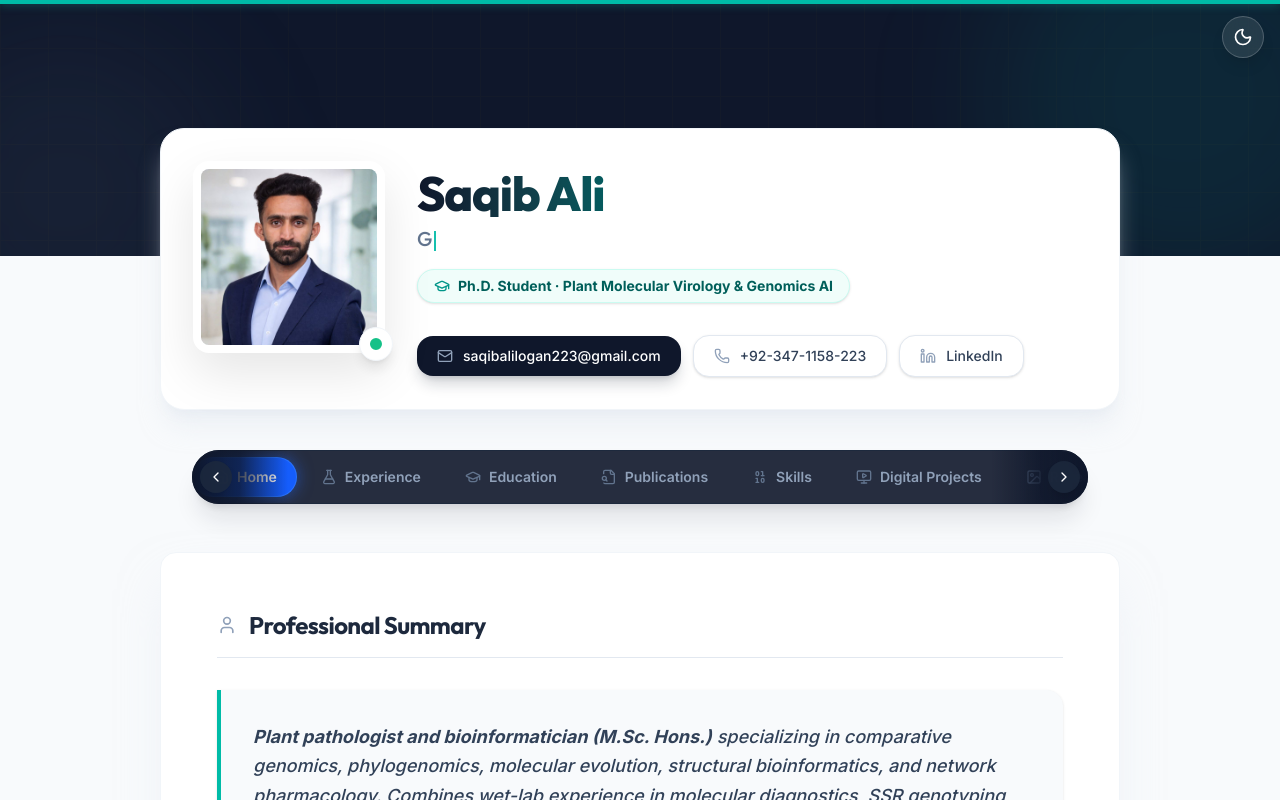
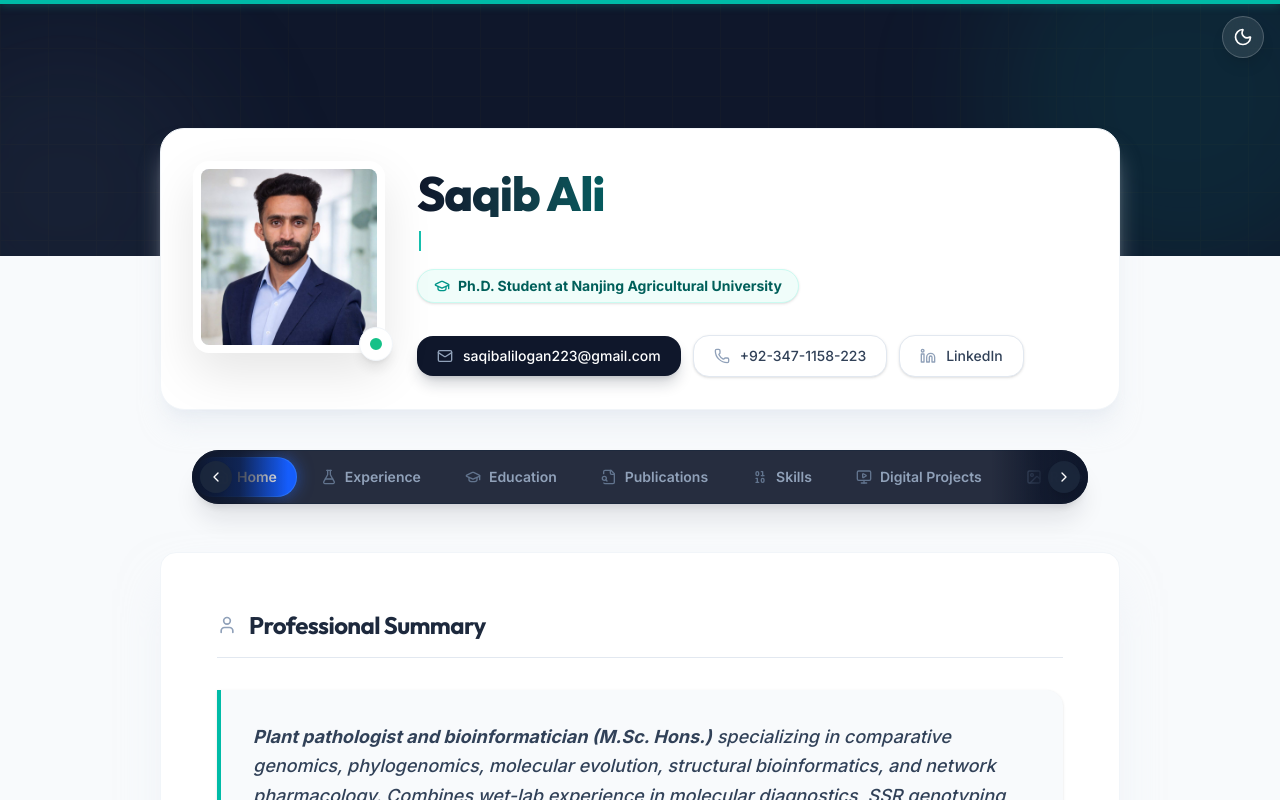
Before and after one commit to alisphd/portfolio, a React (Vite) app: page / in a window 1280 px wide. Shown: the top 800 px of the page. Built offline with nearby package versions, Linux system fonts and the light colour scheme.

Commit message:
Use formal doctorate title and current-position headline

```diff
--- a/src/App.tsx
+++ b/src/App.tsx
@@ -104,9 +104,9 @@ const GALLERY_CATEGORY_COLORS: Record<string, string> = {
 };
 
 const TYPING_ROLES = [
+  'Plant Molecular Virology & Genomics AI',
+  'Genomics AI for Plant Virus Identification',
   'Plant Pathologist & Bioinformatician',
-  'Genomics AI for Plant Virus Identification',
-  'Plant Molecular Virology Researcher',
   'Computational Genomics Researcher',
 ];
 
--- a/src/data.ts
+++ b/src/data.ts
@@ -1,7 +1,7 @@
 export const cvData = {
   name: "Saqib Ali",
   title: "Plant Pathologist & Bioinformatician",
-  role: "Ph.D. Student · Plant Molecular Virology & Genomics AI",
+  role: "Ph.D. Student at Nanjing Agricultural University",
   contact: {
     phone: "+92-347-1158-223",
     email: "saqibalilogan223@gmail.com",
@@ -13,7 +13,7 @@ export const cvData = {
   about: "<strong>Plant pathologist and bioinformatician (M.Sc. Hons.)</strong> specializing in comparative genomics, phylogenomics, molecular evolution, structural bioinformatics, and network pharmacology. Combines wet-lab experience in molecular diagnostics, SSR genotyping, marker-assisted selection, and physiological stress screening with computational expertise in genome-wide gene family analysis, synteny mapping, protein structure prediction, docking, molecular dynamics, population genetics, and integrative R/Python workflows for plant–pathogen interaction and functional genomics research.<br/><br/>Currently a <strong>Ph.D. student in Plant Pathology at Nanjing Agricultural University</strong>.",
   education: [
     {
-      degree: "Ph.D. Plant Pathology",
+      degree: "Doctor of Philosophy (Ph.D.) in Plant Pathology",
       institution: "Nanjing Agricultural University",
       institutionUrl: "https://www.njau.edu.cn/",
       location: "Nanjing, Jiangsu, China",
```
